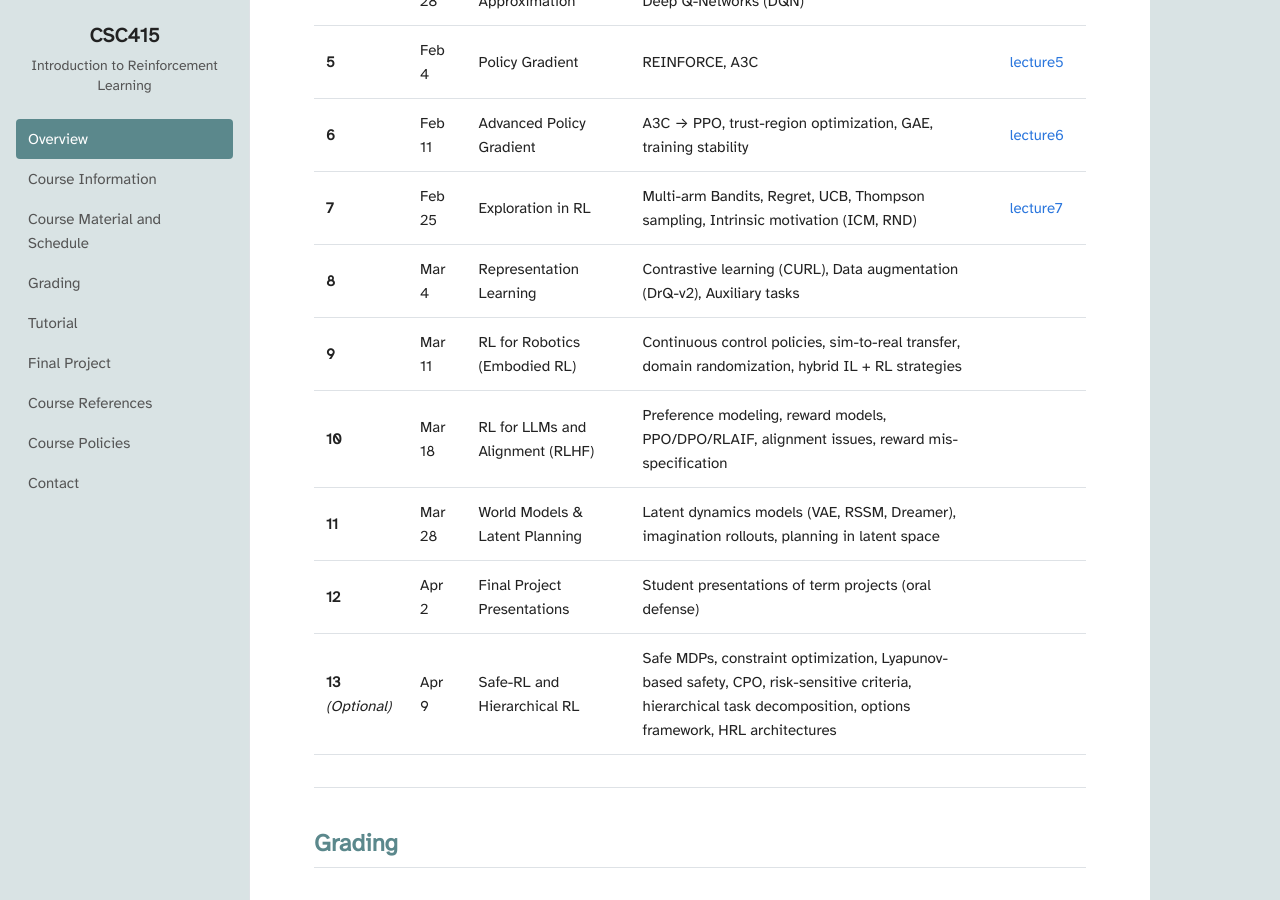
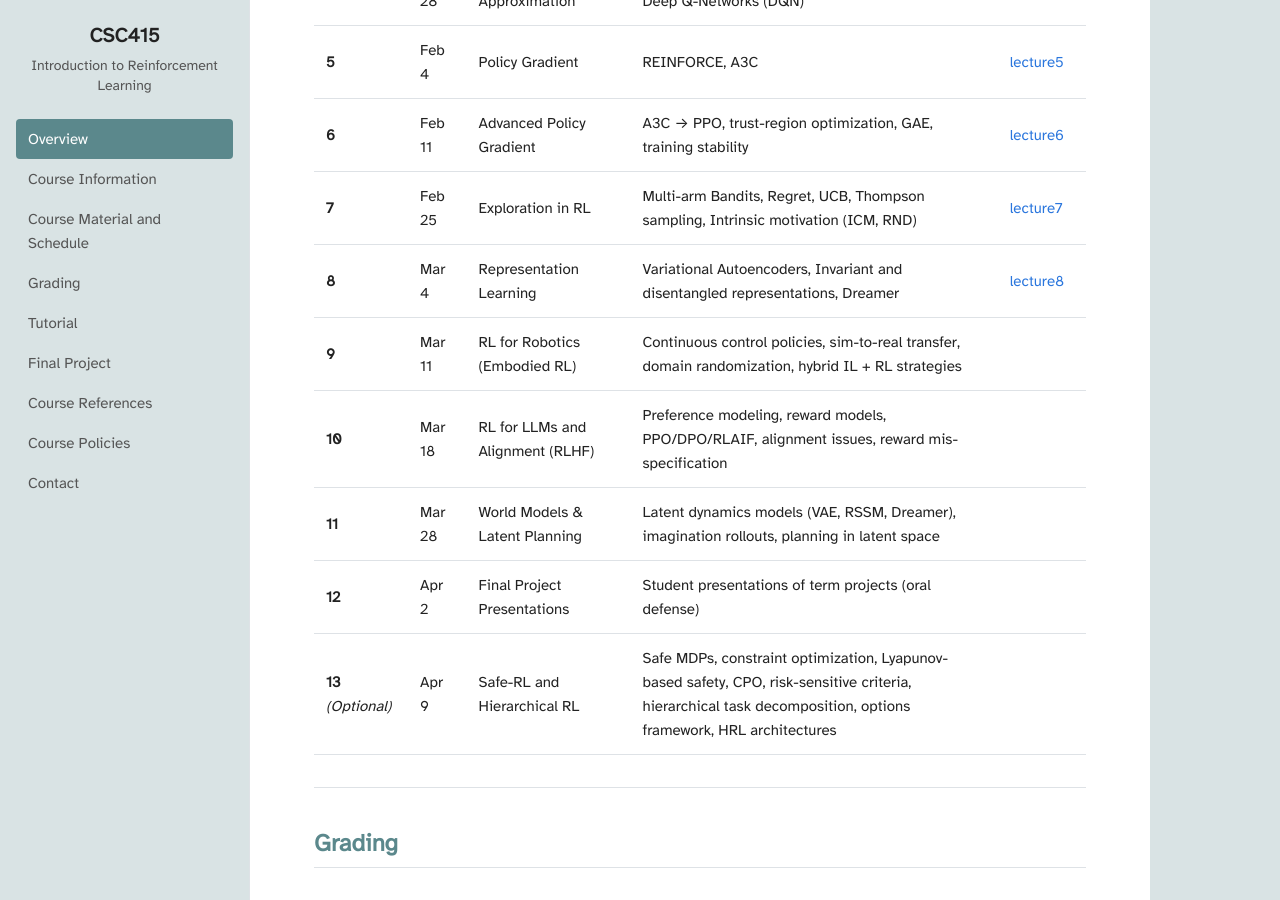
Before and after one commit to UTM-CSC415/w2026, a Jekyll site: the page built from index.md, in a window 1280 px wide and 900 px high, scrolled down 2364 px. Built offline with Jekyll 4.4.1, drawn with Linux system fonts in a browser that asks for light colours.

Commit message:
Add lecture 8 PDF and link in schedule

```diff
--- a/index.md
+++ b/index.md
@@ -76,7 +76,7 @@ _Tuesday 5:15pm-6:15pm Online zoom_
 | **5** | Feb 4 | Policy Gradient | REINFORCE, A3C | [lecture5]({{ '/assets/lectures/lecture5_compressed.pdf' | relative_url }}) |
 | **6** | Feb 11 | Advanced Policy Gradient | A3C → PPO, trust-region optimization, GAE, training stability | [lecture6]({{ '/assets/lectures/lecture6_compressed.pdf' | relative_url }}) |
 | **7** | Feb 25 | Exploration in RL | Multi-arm Bandits, Regret, UCB, Thompson sampling, Intrinsic motivation (ICM, RND) | [lecture7]({{ '/assets/lectures/lecture7_compressed.pdf' | relative_url }}) |
-| **8** | Mar 4 | Representation Learning | Contrastive learning (CURL), Data augmentation (DrQ-v2), Auxiliary tasks | |
+| **8** | Mar 4 | Representation Learning | Variational Autoencoders, Invariant and disentangled representations, Dreamer | [lecture8]({{ '/assets/lectures/lecture8_compressed.pdf' | relative_url }}) |
 | **9** | Mar 11 | RL for Robotics (Embodied RL) | Continuous control policies, sim-to-real transfer, domain randomization, hybrid IL + RL strategies | |
 | **10** | Mar 18 | RL for LLMs and Alignment (RLHF) | Preference modeling, reward models, PPO/DPO/RLAIF, alignment issues, reward mis-specification | |
 | **11** | Mar 28 | World Models & Latent Planning | Latent dynamics models (VAE, RSSM, Dreamer), imagination rollouts, planning in latent space | |
```
Also changed, not shown: 1 other file.
